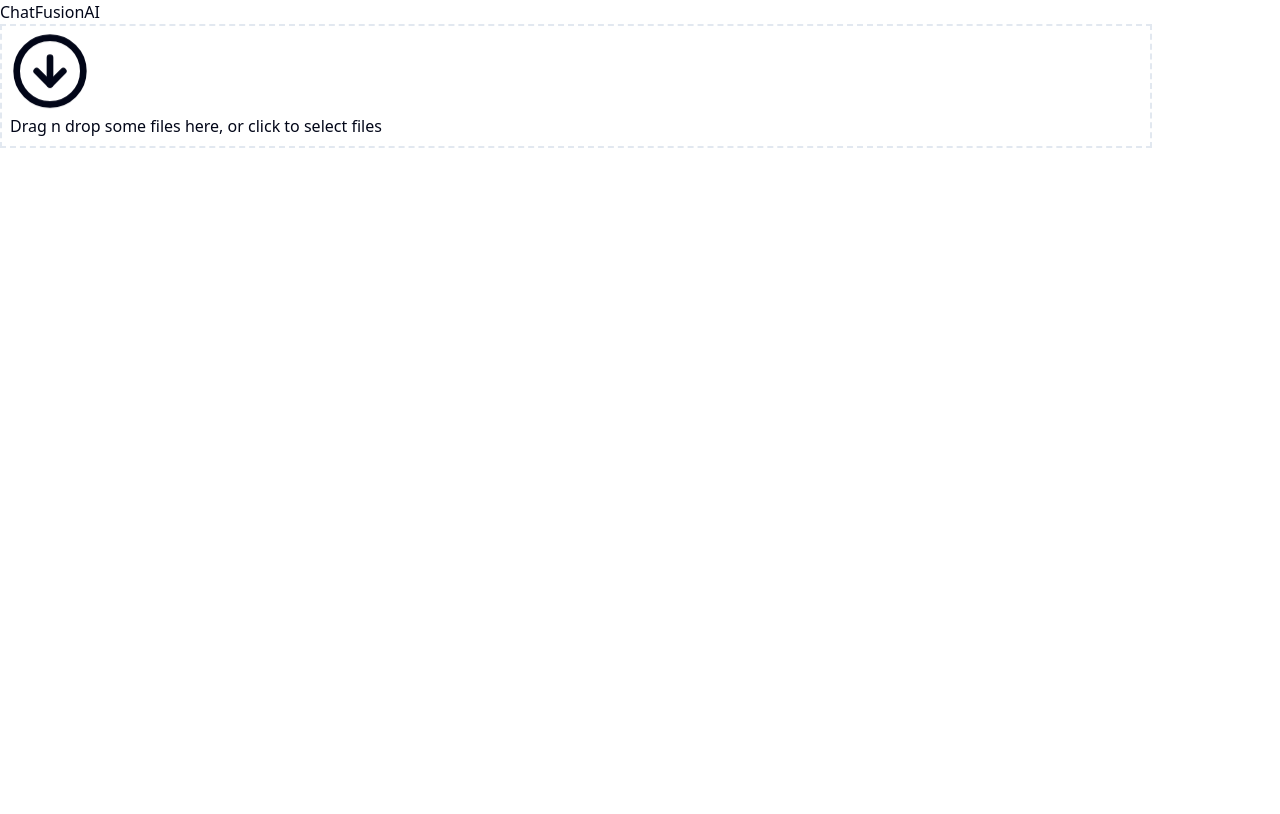
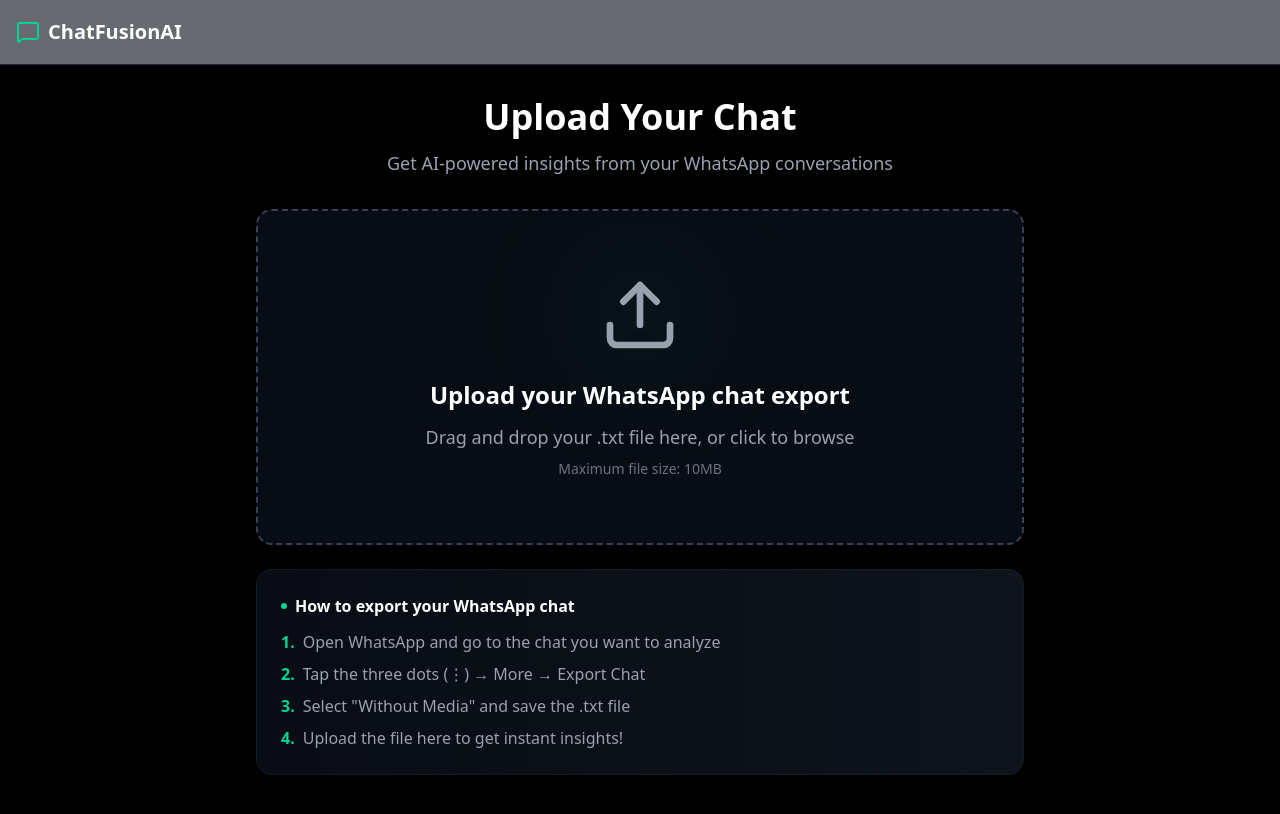
Before and after one commit to Anjalisharma3463/chat-fusion-ai, a Next.js app: page /dashboard/upload in a window 1280 px wide. Shown: the top 814 px of the page. Built offline with nearby package versions, Linux system fonts and the light colour scheme; no server answers.

Commit message:
updated header and fileuploader page

```diff
--- a/app/dashboard/page.tsx
+++ b/app/dashboard/page.tsx
@@ -1,5 +1,5 @@
 function Dashboard(){
-    return <h1>Dashboard Page - Protected</h1>
+    return <h1 className="bg-red-300 min-h-screen w-full">Dashboard Page - Protected</h1>
 }
 
 
--- a/components/FileUploader.tsx
+++ b/components/FileUploader.tsx
@@ -1,36 +1,203 @@
 "use client"
 import { useDropzone } from 'react-dropzone'
-import { useCallback } from 'react'
-import { CircleArrowDown, RocketIcon } from 'lucide-react'
-
+import { useCallback, useState } from 'react'
+import { Upload, FileText, CheckCircle2, X } from 'lucide-react'
+import { Button } from './ui/button'
 
 function FileUploader() {
-     const onDrop = useCallback((acceptedFiles: File[]) => {
-    // Do something with the files
+  const [files, setFiles] = useState<File[]>([])
+  const [isUploading, setIsUploading] = useState(false)
+
+  const onDrop = useCallback((acceptedFiles: File[]) => {
+    setFiles(acceptedFiles)
+    // Simulate upload
+    setIsUploading(true)
+    setTimeout(() => setIsUploading(false), 2000)
   }, [])
-  const {getRootProps, getInputProps, isDragActive} = useDropzone({onDrop})
 
+  const { getRootProps, getInputProps, isDragActive } = useDropzone({
+    onDrop,
+    accept: {
+      'text/plain': ['.txt']
+    },
+    maxSize: 10485760, // 10MB
+    multiple: false
+  })
+
+  const removeFile = () => {
+    setFiles([])
+    setIsUploading(false)
+  }
 
   return (
+    <div className="min-h-screen bg-black pt-8 pb-16 px-4">
+      <div className="max-w-3xl mx-auto space-y-6">
+        {/* Page Header */}
+        <div className="text-center space-y-3 mb-8">
+          <h1 className="text-4xl font-bold text-white">
+            Upload Your Chat
+          </h1>
+          <p className="text-lg text-gray-400">
+            Get AI-powered insights from your WhatsApp conversations
+          </p>
+        </div>
 
-     <div {...getRootProps()}
-     className='p-2 border-2 border-dashed w-[90%]'
-     >
-      <input {...getInputProps()} />
-      {
-        isDragActive ?
-        (<>
-        <RocketIcon     className='h-20 w-20 animate-ping'/>
-         <p>Drop the files here ...</p>
-        </>)
-          :
-         (
-         <>
-         <CircleArrowDown className='animate-bounce h-20 w-20'/>
-         <p>Drag n drop some files here, or click to select files</p>
-            </>
-         )
-      }
+        {/* Upload Area */}
+        <div
+          {...getRootProps()}
+          className={`relative overflow-hidden rounded-2xl border-2 border-dashed transition-all duration-300 cursor-pointer
+            ${isDragActive
+              ? 'border-emerald-500 bg-emerald-500/10 scale-[1.02]'
+              : 'border-gray-700 bg-gray-900/50 hover:border-gray-600 hover:bg-gray-900/80'
+            }
+            ${files.length > 0 ? 'border-solid border-emerald-500/50' : ''}
+          `}
+        >
+          <input {...getInputProps()} />
+
+          {/* Upload States */}
+          <div className="p-16">
+            {isDragActive ? (
+              <div className="flex flex-col items-center gap-6">
+                <div className="relative">
+                  <Upload className="h-20 w-20 text-emerald-400 animate-bounce" />
+                  <div className="absolute inset-0 bg-emerald-400/20 blur-2xl rounded-full animate-pulse" />
+                </div>
+                <div>
+                  <p className="text-2xl font-semibold text-white mb-2">Drop it like it's hot! 🔥</p>
+                  <p className="text-gray-400">Release to upload your file</p>
+                </div>
+              </div>
+            ) : files.length > 0 ? (
+              <div className="flex flex-col items-center gap-6">
+                <div className="relative">
+                  <CheckCircle2 className="h-20 w-20 text-emerald-400" />
+                  <div className="absolute inset-0 bg-emerald-400/20 blur-2xl rounded-full" />
+                </div>
+                <div>
+                  <p className="text-2xl font-semibold text-white mb-2">File Ready!</p>
+                  <p className="text-gray-400">Click to change or drag another file</p>
+                </div>
+              </div>
+            ) : (
+              <div className="flex flex-col items-center gap-6">
+                <div className="relative">
+                  <div className="absolute inset-0 bg-gradient-to-r from-emerald-500/20 to-cyan-500/20 blur-3xl rounded-full" />
+                  <Upload className="h-20 w-20 text-gray-400 relative z-10" />
+                </div>
+                <div className="text-center">
+                  <p className="text-2xl font-semibold text-white mb-3">
+                    Upload your WhatsApp chat export
+                  </p>
+                  <p className="text-gray-400 mb-2 text-lg">
+                    Drag and drop your .txt file here, or click to browse
+                  </p>
+                  <p className="text-sm text-gray-500">
+                    Maximum file size: 10MB
+                  </p>
+                </div>
+              </div>
+            )}
+          </div>
+
+          {/* Gradient Border Effect */}
+          <div className="absolute inset-0 rounded-2xl bg-gradient-to-r from-emerald-500/0 via-emerald-500/10 to-cyan-500/0 opacity-0 hover:opacity-100 transition-opacity pointer-events-none" />
+        </div>
+
+        {/* File Preview */}
+        {files.length > 0 && (
+          <div className="bg-gray-900/50 border border-gray-800 rounded-2xl p-6">
+            <div className="flex items-center justify-between mb-4">
+              <div className="flex items-center gap-4 flex-1 min-w-0">
+                <div className="bg-emerald-500/10 p-3 rounded-xl">
+                  <FileText className="h-6 w-6 text-emerald-400" />
+                </div>
+                <div className="flex-1 min-w-0">
+                  <p className="text-white font-semibold text-lg truncate">
+                    {files[0].name}
+                  </p>
+                  <p className="text-sm text-gray-400">
+                    {(files[0].size / 1024).toFixed(2)} KB
+                  </p>
+                </div>
+              </div>
+
+              <Button
+                onClick={(e) => {
+                  e.stopPropagation()
+                  removeFile()
+                }}
+                variant="ghost"
+                size="sm"
+                className="text-gray-400 hover:text-white hover:bg-gray-800 ml-2"
+              >
+                <X className="h-5 w-5" />
+              </Button>
+            </div>
+
+            {/* Upload Progress */}
+            {isUploading && (
+              <div className="mb-4">
+                <div className="h-2 bg-gray-800 rounded-full overflow-hidden">
+                  <div className="h-full bg-gradient-to-r from-emerald-500 to-cyan-500 animate-pulse" style={{ width: '100%' }} />
+                </div>
+                <p className="text-sm text-gray-400 mt-3">Processing file...</p>
+              </div>
+            )}
+
+            {/* Action Buttons */}
+            {!isUploading && (
+              <div className="flex gap-3">
+                <Button
+                  className="flex-1 bg-gradient-to-r from-emerald-500 to-cyan-500 hover:from-emerald-600 hover:to-cyan-600 text-white font-semibold py-6 text-base"
+                  onClick={(e) => {
+                    e.stopPropagation()
+                    console.log('Analyzing:', files[0])
+                  }}
+                >
+                  Analyze Chat
+                </Button>
+                <Button
+                  variant="outline"
+                  className="border-gray-700 hover:bg-gray-800 py-6 px-6"
+                  onClick={(e) => {
+                    e.stopPropagation()
+                    removeFile()
+                  }}
+                >
+                  Cancel
+                </Button>
+              </div>
+            )}
+          </div>
+        )}
+
+        {/* Help Section */}
+        <div className="bg-gradient-to-r from-gray-900/50 to-gray-800/50 border border-gray-800/50 rounded-2xl p-6">
+          <h3 className="text-white font-semibold mb-3 flex items-center gap-2">
+            <div className="w-1.5 h-1.5 bg-emerald-400 rounded-full" />
+            How to export your WhatsApp chat
+          </h3>
+          <ol className="space-y-2 text-gray-400">
+            <li className="flex gap-2">
+              <span className="text-emerald-400 font-semibold">1.</span>
+              <span>Open WhatsApp and go to the chat you want to analyze</span>
+            </li>
+            <li className="flex gap-2">
+              <span className="text-emerald-400 font-semibold">2.</span>
+              <span>Tap the three dots (⋮) → More → Export Chat</span>
+            </li>
+            <li className="flex gap-2">
+              <span className="text-emerald-400 font-semibold">3.</span>
+              <span>Select "Without Media" and save the .txt file</span>
+            </li>
+            <li className="flex gap-2">
+              <span className="text-emerald-400 font-semibold">4.</span>
+              <span>Upload the file here to get instant insights!</span>
+            </li>
+          </ol>
+        </div>
+      </div>
     </div>
   )
 }
--- a/components/Header.tsx
+++ b/components/Header.tsx
@@ -1,29 +1,44 @@
 import { SignedIn, UserButton } from "@clerk/nextjs";
 import Link from "next/link";
 import { Button } from "./ui/button";
-import { FilePlus2 } from "lucide-react";
+import { FilePlus2, MessageSquare } from "lucide-react";
 
-const Header = () =>{
-    return <div>
-<Link href="/dashboard">
-ChatFusionAI
+const Header = () => {
+  return (
+    <header className="sticky top-0 z-50 w-full border-b border-gray-800 bg-gray-950/95 backdrop-blur supports-[backdrop-filter]:bg-gray-950/60">
+      <div className="container mx-auto flex h-16 items-center justify-between px-4">
+        {/* Logo */}
+        <Link href="/dashboard" className="flex items-center gap-2 hover:opacity-80 transition-opacity">
+          <MessageSquare className="h-6 w-6 text-emerald-400" />
+          <span className="text-xl font-bold text-white">ChatFusionAI</span>
         </Link>
 
+        {/* Right side actions */}
         <SignedIn>
-    <div className="flex justify-between">
-        <Button asChild variant="link" >
+          <div className="flex items-center gap-3">
+            <Button asChild variant="link" className="text-gray-300 hover:text-white">
               <Link href="/dashboard/upgrade">Pricing</Link>
             </Button>
 
-        <Button asChild variant="outline" >
-            <Link href="/dashboard/upload">
-            <FilePlus2/>
+            <Button asChild variant="outline" className="border-gray-700 hover:bg-gray-800 hover:text-white">
+              <Link href="/dashboard/upload" className="flex items-center gap-2">
+                <FilePlus2 className="h-4 w-4" />
+                <span className="hidden sm:inline">Upload</span>
               </Link>
             </Button>
-        <UserButton />
+
+            <UserButton
+              appearance={{
+                elements: {
+                  avatarBox: "h-9 w-9"
+                }
+              }}
+            />
           </div>
         </SignedIn>
       </div>
-}
+    </header>
+  );
+};
 
 export default Header;
```
Lines whose indentation alone changed are shown as unchanged.
